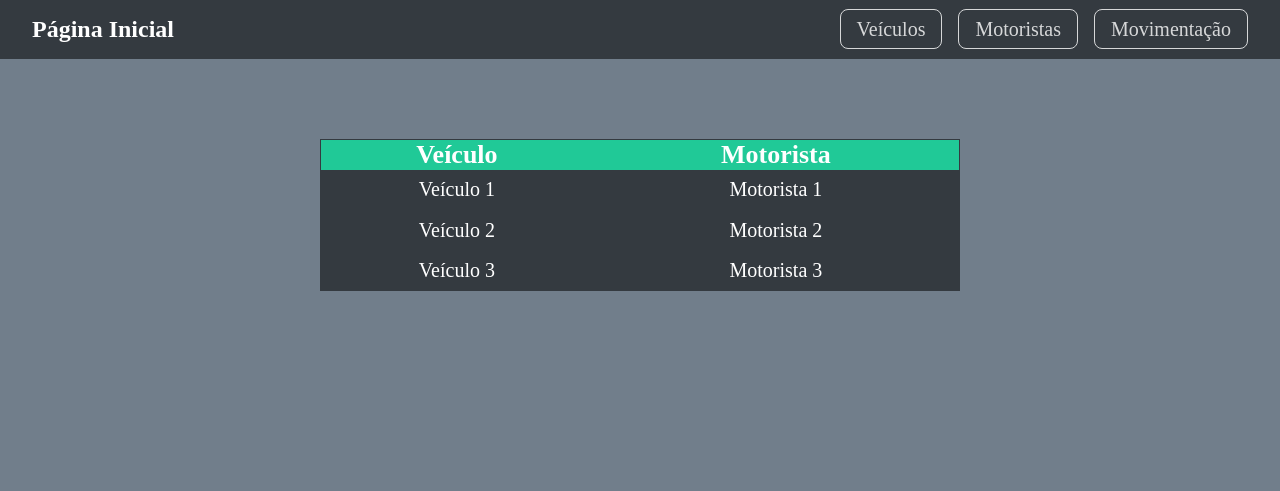
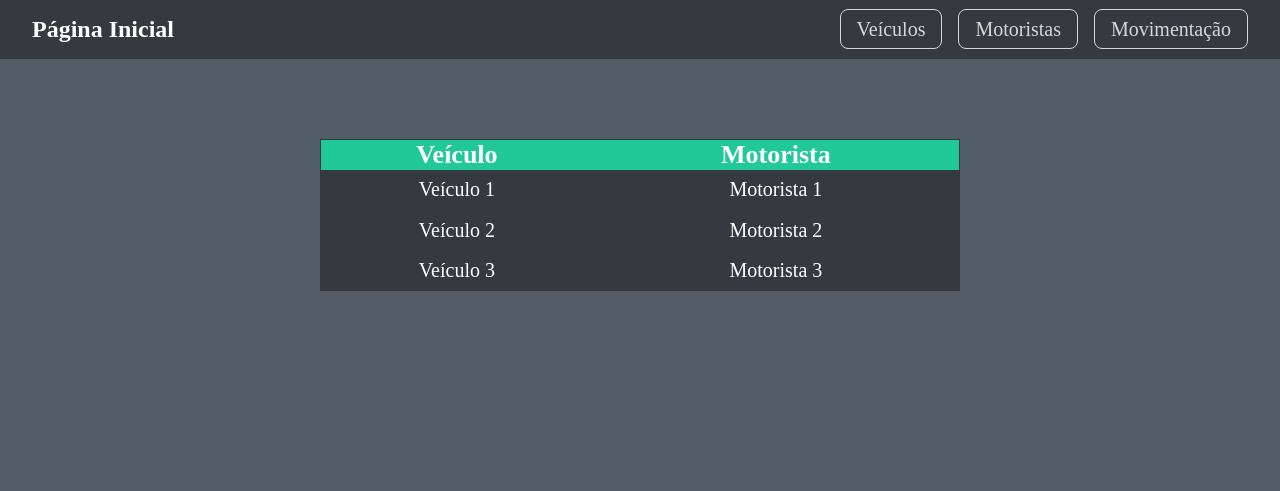
Before and after one commit to Guilherme-S222/Projeto_django, a Django app: page / in a window 1280 px wide. Shown: the top 491 px of the page. Run offline with Django 4.2, Linux system fonts and the light colour scheme; some web fonts are replaced.

Commit message:
update background

```diff
--- a/app_controle_veiculos/static/css/index.css
+++ b/app_controle_veiculos/static/css/index.css
@@ -4,7 +4,7 @@
     font-family: "Blinker";
 }
 body{
-    background-color: #717e8b;
+    background-color: #535d68;
 }
 
 /* BARRA DE NAVEGAÇÃO */
```
